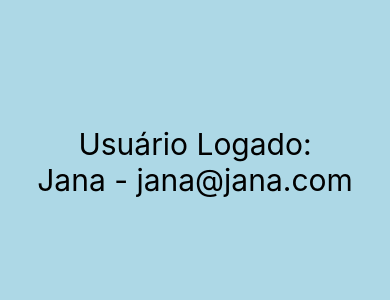
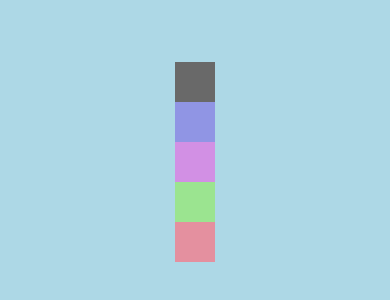
Before and after one commit to jana-dev/exercicios-fundamentos-react-native, a React Native app: screen / in a window 390 px wide. Shown: the part 260-560 px from the top of the page. Built offline with nearby package versions, Linux system fonts and the light colour scheme.

Commit message:
Mais exercicios conceitos
Flexbox, componentes controlados, renderização de lista

```diff
--- a/src/App.js
+++ b/src/App.js
@@ -1,7 +1,12 @@
 import React from 'react'
 import {SafeAreaView, StyleSheet} from 'react-native'
 
-import UsuarioLogado from './components/UsuarioLogado'
+//import Quadrado from './components/layout/Quadrado'
+import FlexBoxV1 from './components/layout/FlexBoxV1'
+//import DigiteSeuNome from './components/DigiteSeuNome'
+//import ListaProdutosV2 from './components/produtos/ListaProdutosV2'
+//import ListaProdutos from './components/produtos/ListaProdutos'
+//import UsuarioLogado from './components/UsuarioLogado'
 // import Familia from './components/relacao/Familia'
 // import Membro from './components/relacao/Membro'
 //import ParImpar from './components/ParImpar'
@@ -19,8 +24,12 @@ import UsuarioLogado from './components/UsuarioLogado'
 
 export default () => (
     <SafeAreaView style={style.App}>
-        <UsuarioLogado usuario={ {nome: 'Jana', email: 'jana@jana.com'} } />
-        <UsuarioLogado usuario={ {email: 'jana@jana.com'} } />
+        <FlexBoxV1 />
+        {/* <DigiteSeuNome /> */}
+        {/* <ListaProdutosV2 /> */}
+        {/* <ListaProdutos /> */}
+        {/* <UsuarioLogado usuario={ {nome: 'Jana', email: 'jana@jana.com'} } />
+        <UsuarioLogado usuario={ {email: 'jana@jana.com'} } /> */}
         {/* <Familia>
             <Membro nome="Bia" sobrenome="Arruda" />
             <Membro nome="Lara" sobrenome="Arruda" />
--- /dev/null
+++ b/src/components/DigiteSeuNome.js
@@ -0,0 +1,18 @@
+import React, {useState} from 'react'
+import {Text, View, TextInput} from 'react-native'
+import Estilo from './estilo'
+
+export default props => {
+    const [nome, setNome] = useState('Teste')
+    return(
+       <View>
+            <Text>{nome}</Text>
+            <TextInput
+                placeholder='Digite seu nome'
+                value={nome}
+                //value={null} deixa de ser um componente controlado
+                onChangeText={nome => setNome(nome)}
+            />
+        </View>
+    )
+}
--- /dev/null
+++ b/src/components/layout/FlexBoxV1.js
@@ -0,0 +1,16 @@
+import React from 'react'
+import {View, StyleSheet} from 'react-native'
+
+import Quadrado from './Quadrado'
+
+export default props => {
+    return(
+        <View>
+            <Quadrado cor='#696969' />
+            <Quadrado cor='#9095E4' />
+            <Quadrado cor='#D290E4' />
+            <Quadrado cor='#9BE490' />
+            <Quadrado cor='#E4909F' />
+        </View>
+    )
+}
--- /dev/null
+++ b/src/components/layout/Quadrado.js
@@ -0,0 +1,15 @@
+import React from 'react'
+import {View} from 'react-native'
+
+export default props => {
+    const lado = 40
+    return(
+       <View style={{
+            height: lado,
+            width: lado,
+            backgroundColor: props.cor || '#000'
+       }}>
+
+       </View>
+    )
+}
--- /dev/null
+++ b/src/components/produtos/ListaProdutos.js
@@ -0,0 +1,23 @@
+import React from 'react'
+import {Text} from 'react-native'
+import Estilo from '../estilo'
+
+import produtos from './produtos'
+
+export default props => {
+    function obterLista(){
+        return produtos.map(p =>{
+            return (
+                <Text key={p.id}>{p.id} - {p.nome} R$ {p.preco}</Text>
+                //é recomendável sempre criar uma key única ao renderizar uma lista
+            )
+        })
+    }
+    return(
+        <>
+            <Text style={Estilo.txtGrande}>Lista de Produtos</Text>
+            {obterLista()}
+        </>
+
+    )
+}
--- /dev/null
+++ b/src/components/produtos/ListaProdutosV2.js
@@ -0,0 +1,21 @@
+import React from 'react'
+import {Text, FlatList} from 'react-native'
+import Estilo from '../estilo'
+
+import produtos from './produtos'
+
+export default props => {
+    const produtoRender = ({ item: p }) =>{
+        return <Text>{p.id} - {p.nome} preço {p.preco}</Text>
+    }
+    return(
+        <>
+            <Text style={Estilo.txtGrande}>Lista de Produtos V2</Text>
+            <FlatList
+                data={produtos}
+                renderItem={produtoRender}
+            />
+        </>
+
+    )
+}
```
Also changed, not shown: src/components/produtos/produtos.js (added, +7 -0 lines).
